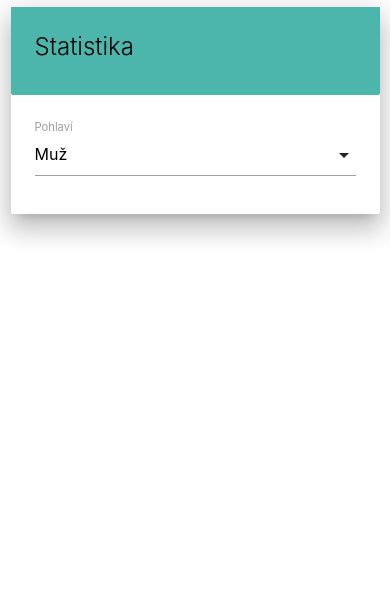
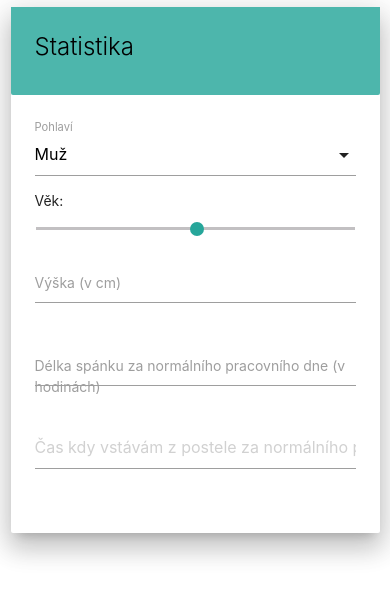
Before and after one commit to FilipHanzlik/Statistika, a Django app: page /form_m in a window 390 px wide. Shown: the top 598 px of the page. Run offline with Django 3.2, Linux system fonts and the light colour scheme.

Commit message:
Different form for mobiles

```diff
--- a/templates/myapp/form_m.html
+++ b/templates/myapp/form_m.html
@@ -10,6 +10,9 @@
     </head>
 
     <body>
+        <form action="{% url 'myapp:evaluate' %}">
+            {% csrf_token %}
+
             <div class="row">
                 <div class="col s12 m4 offset-m4">
                     <div class="card z-depth-4">
@@ -17,6 +20,7 @@
                             <span class="card-title">Statistika</span>
                         </div>
                         <div class="card-content">
+
                             <div class="input-field">
                                 <select name="pohlavi">
                                     <option value="muz">Muž</option>
@@ -24,10 +28,35 @@
                                 </select>
                                 <label>Pohlaví</label>
                             </div>
+
+                            <p class="range-field">Věk:
+                                <input type="range" min="5" max="100" value="{{ vek_prefilled }}" name="vek">
+                            </p>
+
+                            <div class="input-field">
+                                <input type="text" class="{{ vyska }}" name="vyska" id="vyska" value="{{ vyska_prefilled }}">
+                                <label for="vyska">Výška (v cm)</label>
+                                <span class="helper-text" data-error="Neplatná výška" data-success=""></span>
+                            </div>
+
+                            <!-- <div class="card-panel teal lighten-2 center white-text">Spánek</div> -->
+
+                            <div class="input-field">
+                                <input id="delka-spanku" name="delka-spanku" type="text" class="{{ delka_spanku }}" value="{{ delka_spanku_prefilled }}">
+                                <label for="delka-spanku">Délka spánku za normálního pracovního dne (v hodinách)</label>
+                                <span class="helper-text" data-error="Neplatná délka spánku" data-success=""></span>
+                            </div>
+
+                            <div class="input-field">
+                                <input id="cas-vstavani" value="{{ cas_vstavani_prefilled }}" name="cas-vstavani" class="timepicker {{ cas_vstavani }}" placeholder="Čas kdy vstávám z postele za normálního pracovního dne">
+                                <span class="helper-text" data-error="Neplatný čas"></span>
+                            </div>
+
                         </div>
                     </div>
                 </div>
             </div>
+        </form>
 
 
 
```
Lines whose indentation alone changed are shown as unchanged.
